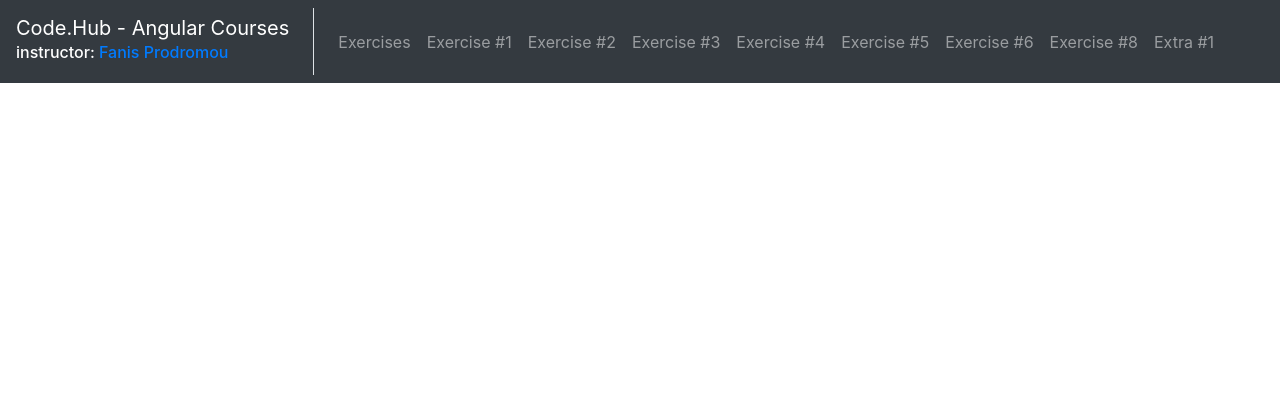
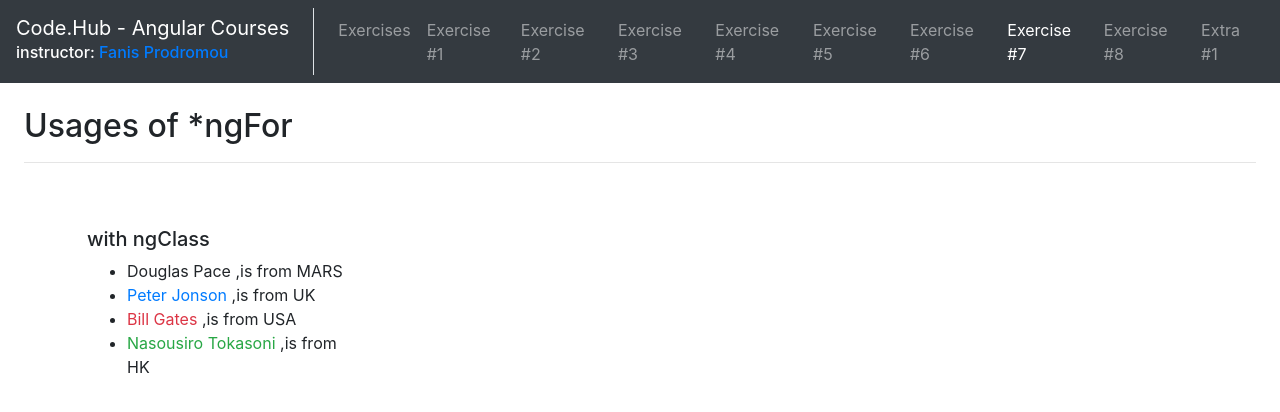
Before and after one commit to Thanos-Pappas/code-hub-angular-courses, an Angular app: page /exercise-7 in a window 1280 px wide. Before the commit this address led to /. Shown: the top 412 px of the page. Built offline with nearby package versions, Linux system fonts and the light colour scheme.

Commit message:
exercise #7

```diff
--- a/src/app/app.component.html
+++ b/src/app/app.component.html
@@ -35,6 +35,9 @@
                 <a class="nav-link" routerLink="/exercise-6" routerLinkActive="active">Exercise #6</a>
             </li>
             <li class="nav-item">
+                <a class="nav-link" routerLink="/exercise-7" routerLinkActive="active">Exercise #7</a>
+            </li>
+            <li class="nav-item">
                 <a class="nav-link" routerLink="/exercise-8" routerLinkActive="active">Exercise #8</a>
             </li>
             <li class="nav-item">
--- a/src/app/app.module.ts
+++ b/src/app/app.module.ts
@@ -19,6 +19,8 @@ import {ServicesShowcaseComponent} from './exercise-5/services-showcase/services
 import {Exercise5Module} from './exercise-5/exercise-5.module';
 import {UnorderedListComponent} from './exercise-6/unordered-list/unordered-list.component';
 import {Exercise6Module} from './exercise-6/exercise-6.module';
+import {OrderedListComponent} from './exercise-7/ordered-list/ordered-list.component';
+import {Exercise7Module} from './exercise-7/exercise-7.module';
 
 const appRoutes: Routes = [
     {path: '', redirectTo: 'exercises', pathMatch: 'full'},
@@ -29,6 +31,7 @@ const appRoutes: Routes = [
     {path: 'exercise-4', component: LifecycleComponent},
     {path: 'exercise-5', component: ServicesShowcaseComponent},
     {path: 'exercise-6', component: UnorderedListComponent},
+    {path: 'exercise-7', component: OrderedListComponent},
     {path: 'exercise-8', component: DirectiveShowcaseComponent},
     {path: 'extra-1', component: ExtrasWrapperComponent}
 ];
@@ -47,8 +50,9 @@ const appRoutes: Routes = [
         Exercise4Module,
         Exercise5Module,
         Exercise6Module,
+        Exercise7Module,
         Exercise8Module,
-         Extra1Module,
+        Extra1Module,
         RouterModule.forRoot(
             appRoutes,
             {enableTracing: false} // <-- for debugging purposes only set to true
--- /dev/null
+++ b/src/app/exercise-7/ordered-list/ordered-list.component.html
@@ -0,0 +1,25 @@
+<div class="container-fluid p-4">
+  <div class="row">
+    <div class="col">
+      <h2>Usages of *ngFor</h2>
+      <hr>
+    </div>
+  </div>
+  <div class="row mt-5 ml-5">
+    <div class="col-sm-3 mr-3">
+      <h5>with ngClass</h5>
+      <ul>
+        <li *ngFor="let element of myArray;">
+          <span
+              [ngClass]="{
+              'text-primary':element.country=='UK',
+              'text-danger': element.country=='USA',
+              'text-success':element.country=='HK'
+              }">{{element.name}}
+          </span>
+          ,is from {{element.country}}
+        </li>
+      </ul>
+    </div>
+  </div>
+</div>
--- /dev/null
+++ b/src/app/exercise-7/ordered-list/ordered-list.component.ts
@@ -0,0 +1,22 @@
+import {Component, OnInit} from '@angular/core';
+
+@Component({
+    selector: 'app-ordered-list',
+    templateUrl: './ordered-list.component.html'
+})
+export class OrderedListComponent implements OnInit {
+    myArray = [
+        {"name": "Douglas Pace", "age": 35, "country": 'MARS'},
+        {"name": "Peter Jonson", "age": 35, "country": 'UK'},
+        {"name": "Bill Gates", "age": 35, "country": 'USA'},
+        {"name": "Nasousiro Tokasoni", "age": 35, "country": 'HK'},
+
+    ];
+
+    constructor() {
+    }
+
+    ngOnInit() {
+    }
+
+}
```
Also changed, not shown: src/app/exercise-7/exercise-7.module.ts (added, +12 -0 lines).
